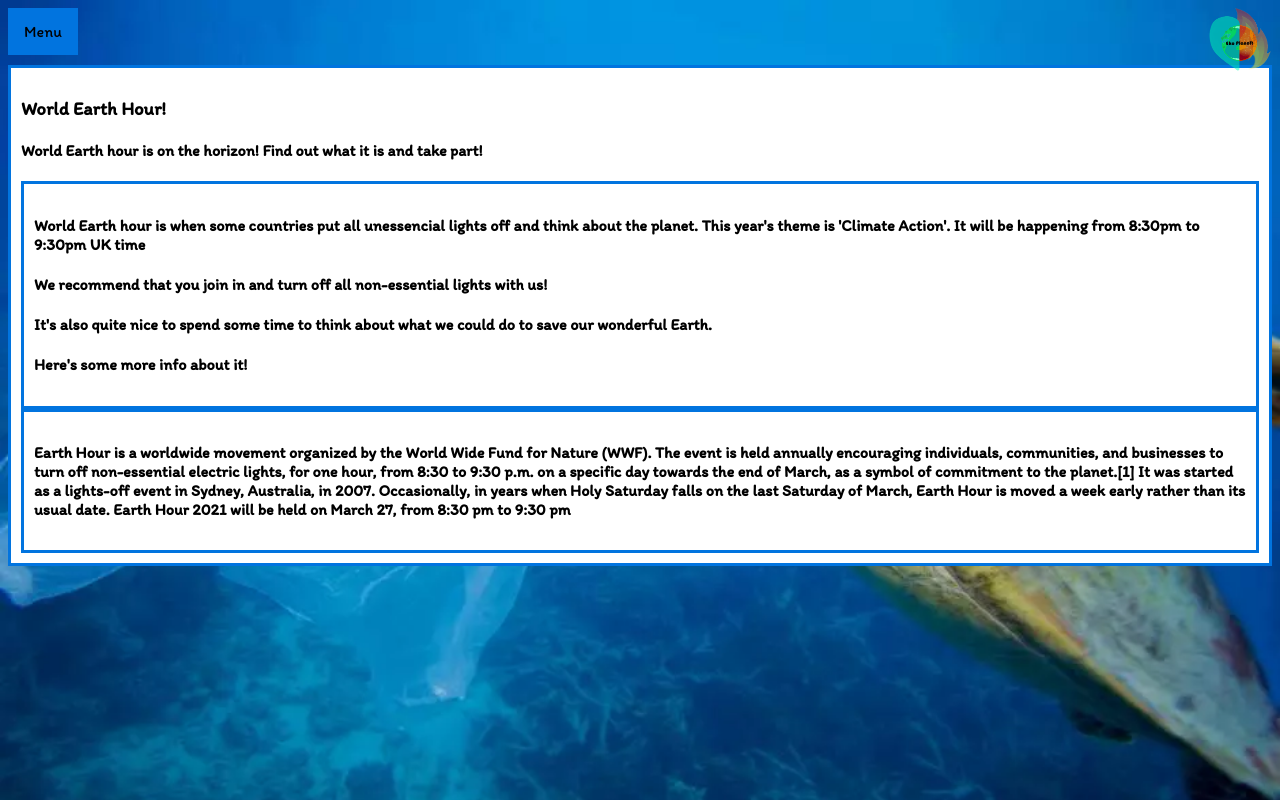
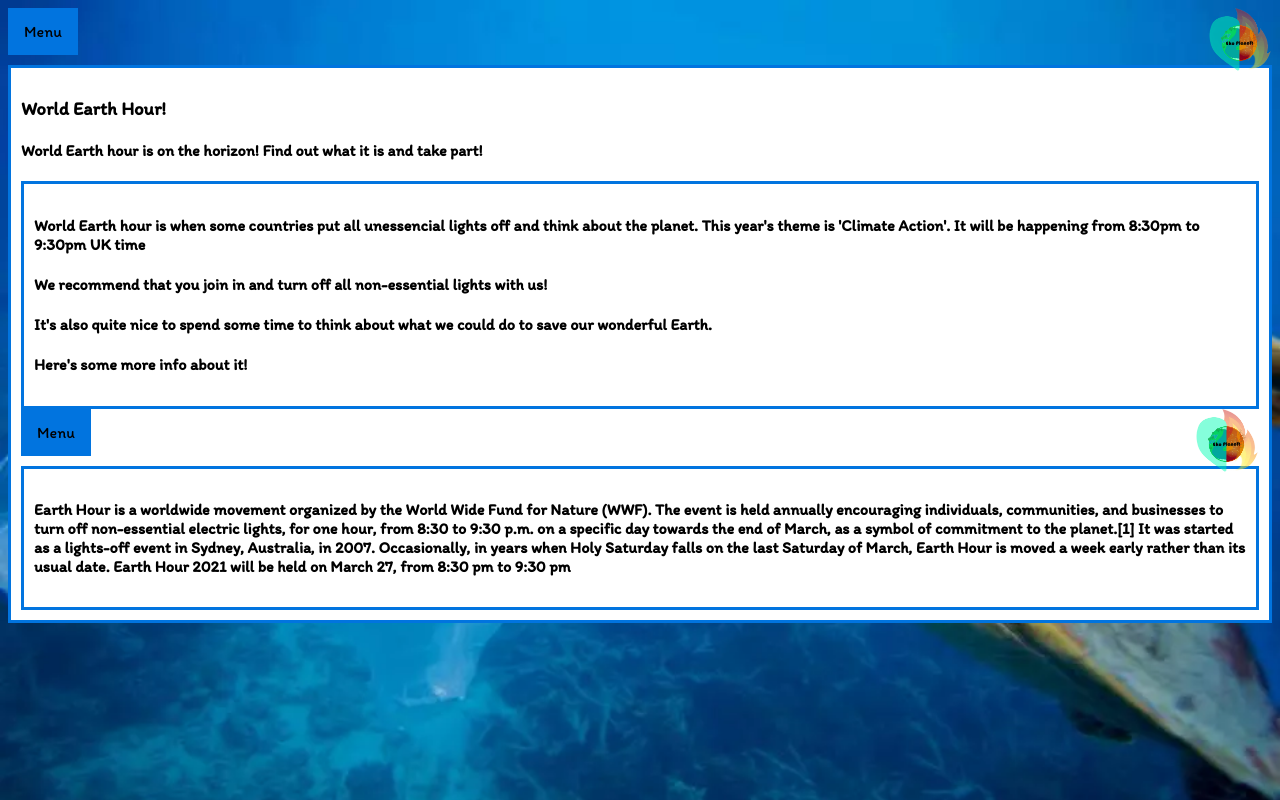
Before and after one commit to Eko-Planett/Eko-Planett, a plain HTML site: page earthour.html in a window 1280 px wide. Drawn offline with Linux system fonts and the light colour scheme.

Commit message:
Update earthour.html

```diff
--- a/earthour.html
+++ b/earthour.html
@@ -13,6 +13,7 @@
       <h4> Here's some more info about it! </h4>
     </div>
   </body>
+    <page-header></page-header>
     <div class= "section">
       <h4> Earth Hour is a worldwide movement organized by the World Wide Fund for Nature (WWF). The event is held annually encouraging individuals, communities, and businesses to turn off non-essential electric lights, for one hour, from 8:30 to 9:30 p.m. on a specific day towards the end of March, as a symbol of commitment to the planet.[1] It was started as a lights-off event in Sydney, Australia, in 2007.
 
```
